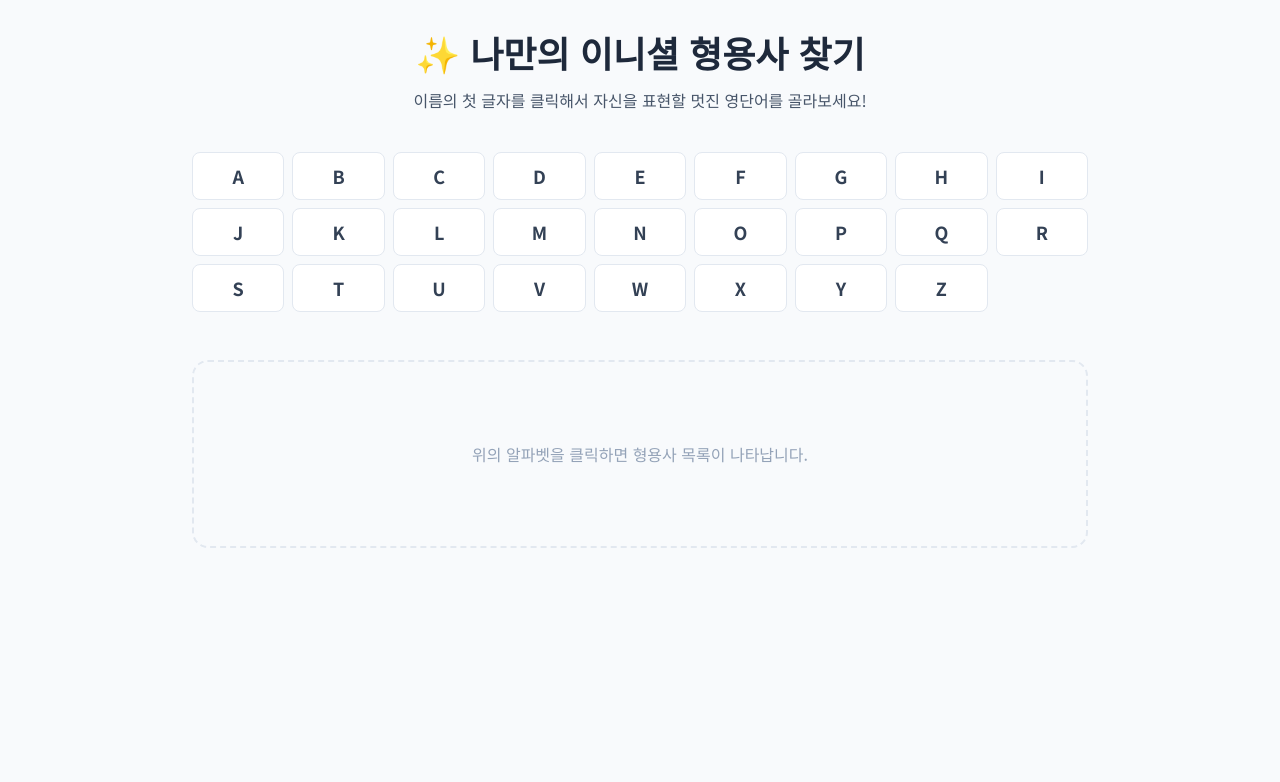
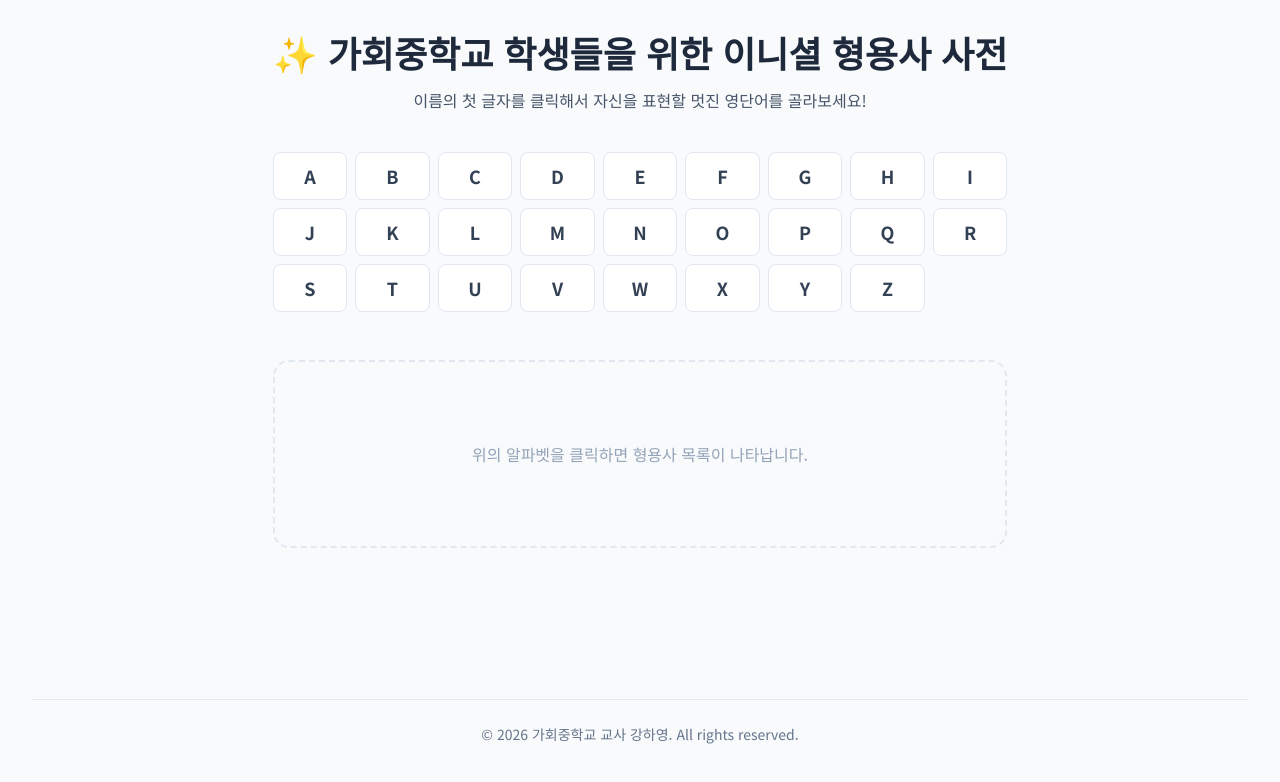
Before and after one commit to happy2022-lotus/adjective, a plain HTML site: page index.html in a window 1280 px wide. Drawn offline with nearby package versions, Linux system fonts and the light colour scheme.

Commit message:
Update index.html

```diff
--- a/index.html
+++ b/index.html
@@ -3,7 +3,7 @@
 <head>
     <meta charset="UTF-8">
     <meta name="viewport" content="width=device-width, initial-scale=1.0">
-    <title>이니셜 형용사 사전</title>
+    <title>가회중학교 이니셜 형용사 사전</title>
     <script src="https://cdn.tailwindcss.com"></script>
     <style>
         @import url('https://fonts.googleapis.com/css2?family=Noto+Sans+KR:wght@300;400;700&display=swap');
@@ -24,10 +24,10 @@
         }
     </style>
 </head>
-<body class="p-4 md:p-8">
-    <div class="max-w-4xl mx-auto">
+<body class="p-4 md:p-8 flex flex-col min-h-screen">
+    <div class="max-w-4xl mx-auto flex-grow">
         <header class="text-center mb-10">
-            <h1 class="text-3xl md:text-4xl font-bold text-slate-800 mb-4">✨ 나만의 이니셜 형용사 찾기</h1>
+            <h1 class="text-3xl md:text-4xl font-bold text-slate-800 mb-4">✨ 가회중학교 학생들을 위한 이니셜 형용사 사전</h1>
             <p class="text-slate-600">이름의 첫 글자를 클릭해서 자신을 표현할 멋진 영단어를 골라보세요!</p>
         </header>
 
@@ -37,7 +37,7 @@
         </div>
 
         <!-- 결과 표시 영역 -->
-        <div id="result-container" class="hidden bg-white rounded-2xl shadow-xl p-6 md:p-10 border border-slate-100">
+        <div id="result-container" class="hidden bg-white rounded-2xl shadow-xl p-6 md:p-10 border border-slate-100 mb-10">
             <div class="flex items-center gap-4 mb-6 border-b border-slate-100 pb-4">
                 <span id="selected-letter" class="text-5xl font-black text-blue-600">A</span>
                 <div>
@@ -55,6 +55,11 @@
             위의 알파벳을 클릭하면 형용사 목록이 나타납니다.
         </div>
     </div>
+
+    <!-- 푸터 저작권 표시 -->
+    <footer class="mt-12 py-6 border-t border-slate-200 text-center text-slate-500 text-sm">
+        <p>© 2026 가회중학교 교사 강하영. All rights reserved.</p>
+    </footer>
 
     <script>
         const adjectivesData = {
```
